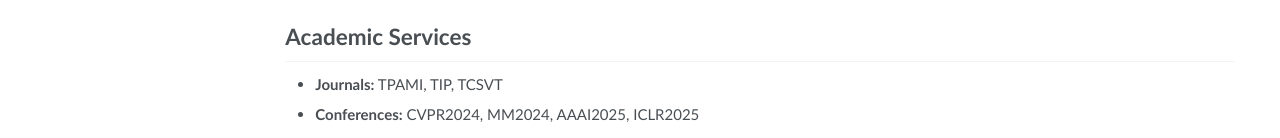
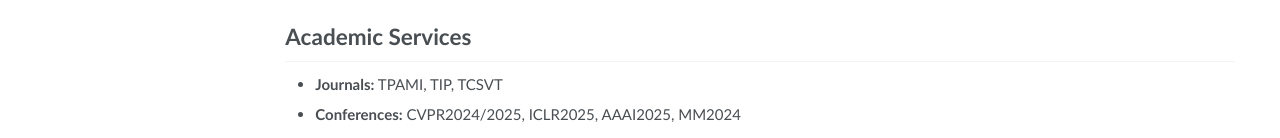
Before and after one commit to lhaippp/lhaippp.github.io, a Jekyll site: the page built from _pages/about.md, in a window 1280 px wide and 900 px high, scrolled down 1706 px. Shown: the part 759-897 px from the top of the window. Built offline with Jekyll 4.4.1, drawn with Linux system fonts in a browser that asks for light colours.

Commit message:
Update about.md

```diff
--- a/_pages/about.md
+++ b/_pages/about.md
@@ -199,7 +199,7 @@ Shuaicheng Liu, **Haipeng Li**, Zhengning Wang, Jue Wang, Shuyuan Zhu, Bing Zeng
 
 # Academic Services
 - **Journals:** TPAMI, TIP, TCSVT
-- **Conferences:** CVPR2024, MM2024, AAAI2025, ICLR2025
+- **Conferences:** CVPR2024/2025, ICLR2025, AAAI2025, MM2024
 
 <!-- # Projects
 
```
